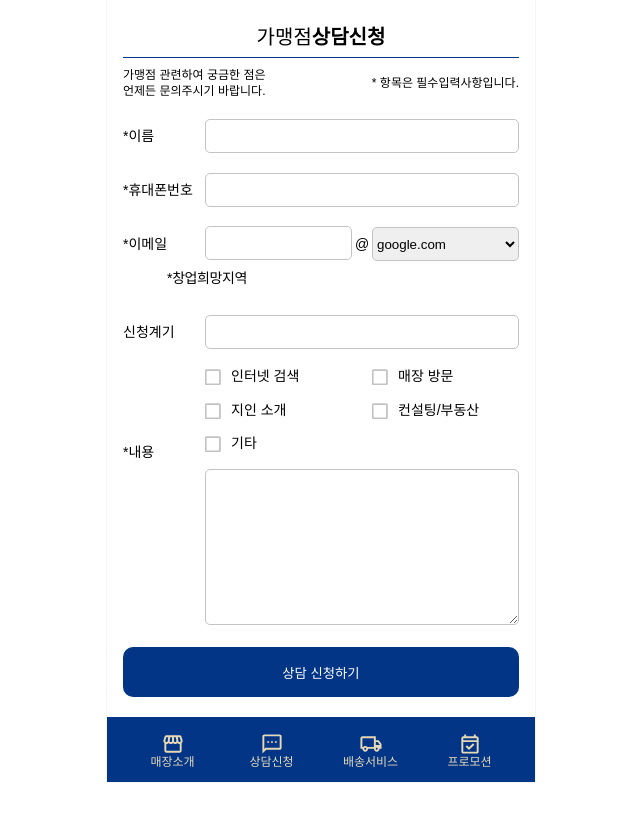
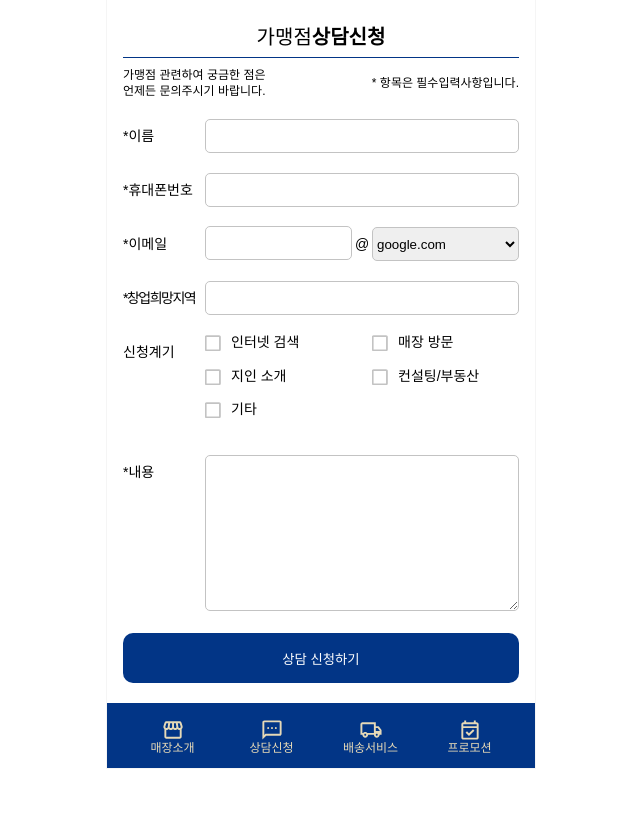
Before and after one commit to jisu0212/padris_baguette_jisu, a plain HTML site: page request.html in a window 1280 px wide. Shown: the part 119-940 px from the top of the page, without its empty margins (319-959 px from the left). Drawn offline with Linux system fonts and the light colour scheme.

Commit message:
Add files via upload

```diff
--- a/styles/style.css
+++ b/styles/style.css
@@ -179,21 +179,20 @@ main #info_frm {}
 main #info_frm fieldset {}
 main #info_frm fieldset .skip {}
 main #info_frm fieldset dl {
-    overflow: hidden;
+    display: flex;
+    flex-flow: row wrap;
+    justify-content: space-between;
 }
 main #info_frm fieldset dl dt {
-    float:left;
     line-height: 34px;
     margin-bottom: 20px;
     font-size: 0.875rem;
 }
-main #info_frm fieldset dl dt:nth-child(5) {}
 main #info_frm fieldset dl dt:nth-child(7) {
-    letter-spacing: -0.4px;
+    letter-spacing: -1.5px;
 }
 main #info_frm fieldset dl dd {
     font-size: 0.875rem;
-    float:right;
     width:314px;
 }
 main #info_frm fieldset dl dd:nth-child(6) {
```
